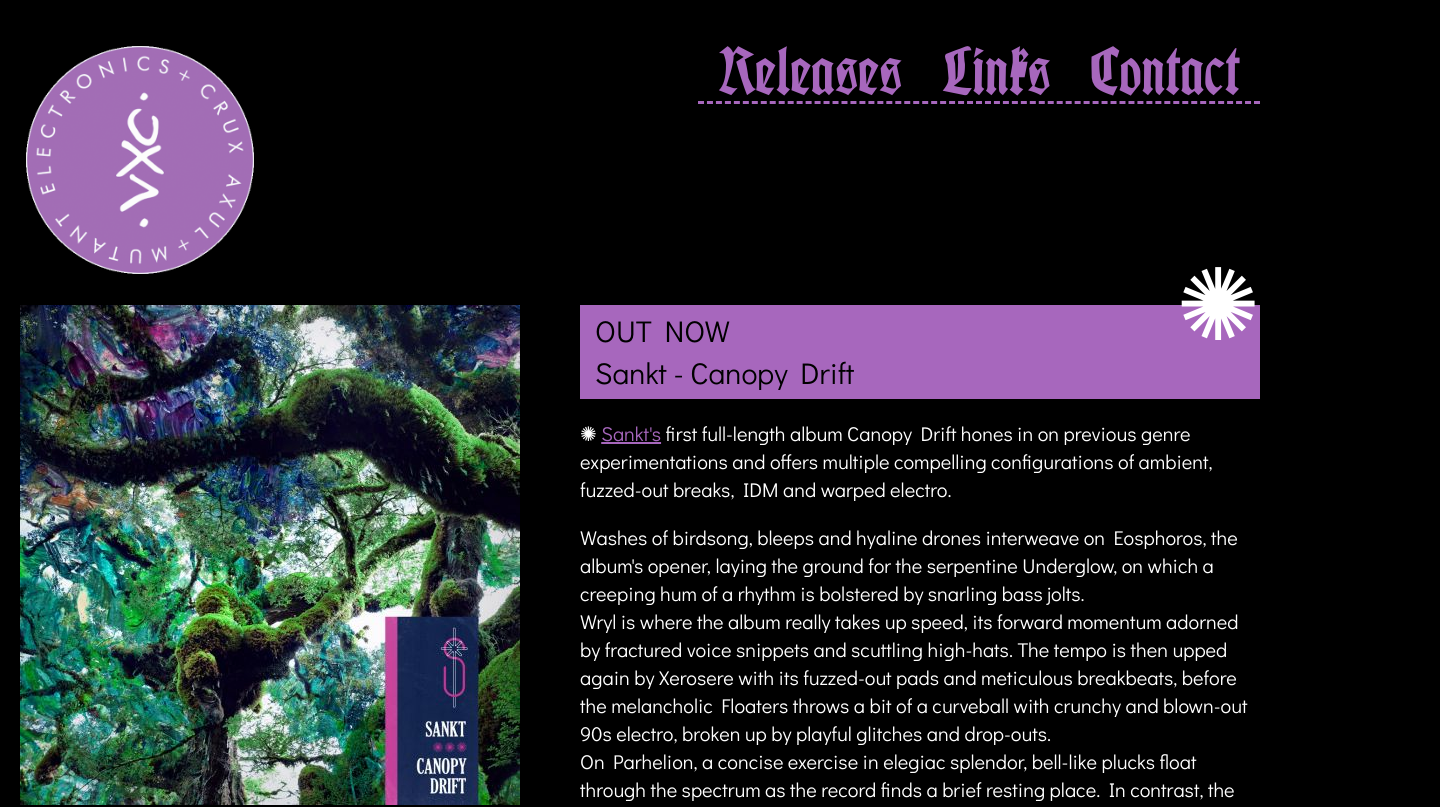
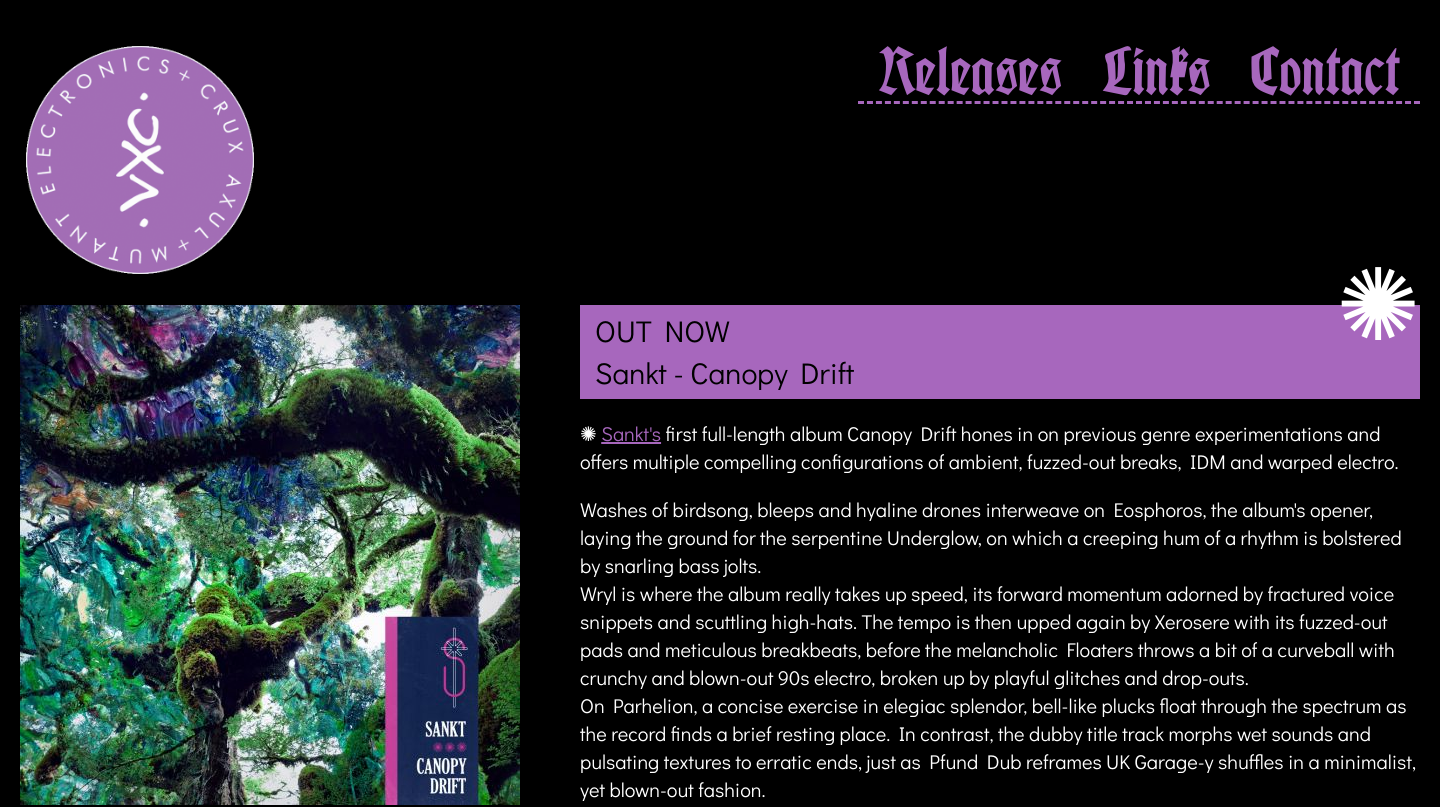
Before and after one commit to videothrone/crux-axul-vue, a Vue app: page / in a window 1280 px wide. Shown: the top 807 px of the page, 1440 px wide, since content can reach past the window. Built offline with nearby package versions, Linux system fonts and the light colour scheme; some icons are missing.

Commit message:
♻️ Add global padding

```diff
--- a/src/assets/scss/_variables.scss
+++ b/src/assets/scss/_variables.scss
@@ -10,5 +10,5 @@
   --font-size-small: 1.8rem;
 
   // Global maximum width
-  --global-max-width: 1440px;
+  --global-max-width: 144rem;
 }
--- a/src/assets/scss/main.scss
+++ b/src/assets/scss/main.scss
@@ -40,6 +40,11 @@ body {
   @include mq.mq($until: l) {
     height: 100%;
   }
+
+  @include mq.mq($from: xl) {
+    margin: 0 auto;
+    width: var(--global-max-width);
+  }
 }
 
 .header__content {
@@ -62,7 +67,7 @@ body {
     padding-bottom: 2rem;
   }
 
-  @include mq.mq($from: navigation) {
+  @include mq.mq($from: xxl) {
     padding-left: 2.5rem;
   }
 }
```
